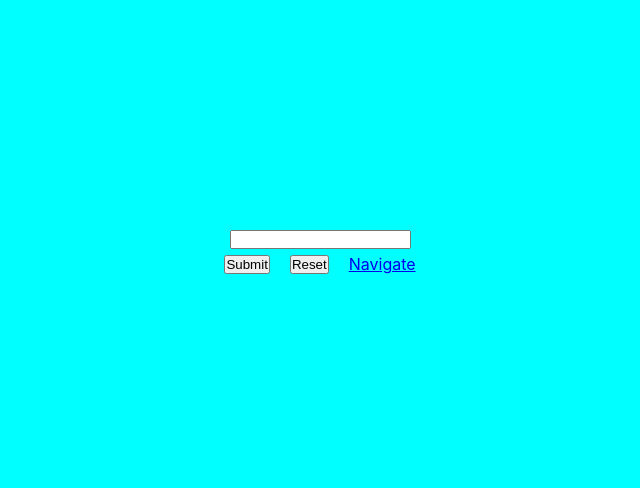
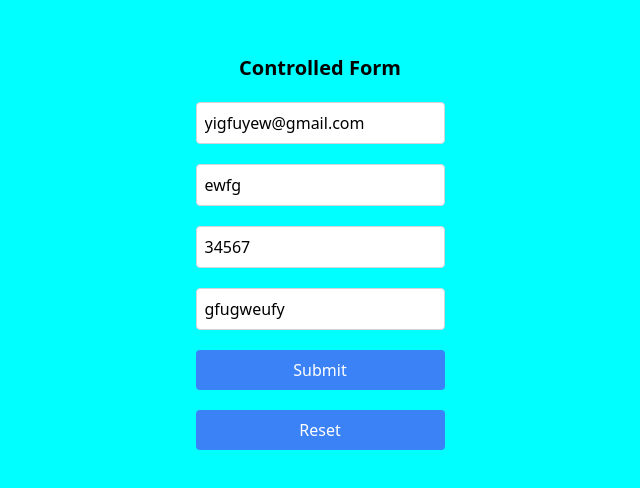
Before and after one commit to gokulappavu/Study-Material, a React (Create React App) app in the folder React/: page / in a window 1280 px wide. Shown: the part 148-636 px from the top of the page, without its empty margins (320-960 px from the left). Built offline with nearby package versions, Linux system fonts and the light colour scheme.

Commit message:
Controlled component

```diff
--- a/React/package.json
+++ b/React/package.json
@@ -35,5 +35,8 @@
       "last 1 firefox version",
       "last 1 safari version"
     ]
+  },
+  "devDependencies": {
+    "tailwindcss": "^3.4.10"
   }
 }
--- a/React/src/App.js
+++ b/React/src/App.js
@@ -11,19 +11,22 @@ import ListandKeys from "./components/Header/ListandKeys";
 import ContextFunc, {
   ParentFunc,
 } from "./components/Header/ContextComp/ContextFunc";
+import ControlledComp from "./components/Header/ControlledComponent/ControlledComp";
 
 function App() {
   return (
     <div className="App">
       <ContextFunc>
         <Routes>
-          <Route index element={<ParentComp />} />
+          <Route  element={<ParentComp />} />
 
           <Route path="/stateComp" element={<StateComp />} />
 
           <Route path="/listandkeys" element={<ListandKeys />} />
 
           <Route path="/ParentFunc" element={<ParentFunc />} />
+
+          <Route index element={<ControlledComp />} />
 
           <Route path="*" element={<h1>Not Found Error 404</h1>} />
 
--- /dev/null
+++ b/React/src/components/Header/ControlledComponent/ControlledComp.jsx
@@ -0,0 +1,101 @@
+import React, { useEffect, useState } from "react";
+
+const ControlledComp = () => {
+  const initialState = {
+    email: "",
+    userName: "",
+    mobileNumber: "",
+    address: "",
+  };
+
+  const [formData, setFormData] = useState(initialState);
+
+  const handleSubmit = (e) => {
+    e.preventDefault();
+    console.log(formData);
+  };
+
+  useEffect(() => {
+    setFormData({
+      email: "yigfuyew@gmail.com",
+      userName: "ewfg",
+      mobileNumber: "34567",
+      address: "gfugweufy",
+    });
+  }, []);
+
+  console.log('yfufuf')
+
+  const HandleReset = () => {
+    setFormData({ email: "", userName: "", mobileNumber: "", address: "" });
+  };
+
+  return (
+    <div className="w-full h-screen flex justify-center items-center">
+      <form
+        className="flex flex-col gap-5"
+        onSubmit={handleSubmit}
+        onReset={HandleReset}
+      >
+        <label className="text-center text-xl font-bold">Controlled Form</label>
+        <input
+          value={formData.email}
+          onChange={(e) => setFormData({ ...formData, email: e.target.value })}
+          placeholder="Enter email Id"
+          name="email"
+          className="p-2 border border-gray-300 rounded"
+          type="email"
+          required
+        />
+        <input
+          value={formData.userName}
+          onChange={(e) =>
+            setFormData({ ...formData, userName: e.target.value })
+          }
+          placeholder="Enter userName"
+          name="userName"
+          className="p-2 border border-gray-300 rounded"
+          type="text"
+          required
+        />
+        <input
+          value={formData.mobileNumber}
+          onChange={(e) =>
+            setFormData({ ...formData, mobileNumber: e.target.value })
+          }
+          placeholder="Enter mobile number"
+          name="mobileNumber"
+          className="p-2 border border-gray-300 rounded"
+          type="number"
+          required
+        />
+        <input
+          value={formData.address}
+          onChange={(e) =>
+            setFormData({ ...formData, address: e.target.value })
+          }
+          placeholder="Enter address"
+          name="address"
+          className="p-2 border border-gray-300 rounded"
+          type="text"
+          required
+        />
+
+        <button
+          type="submit"
+          className="w-full bg-blue-500 rounded text-white p-2"
+        >
+          Submit
+        </button>
+        <button
+          type="reset"
+          className="w-full bg-blue-500 rounded text-white p-2"
+        >
+          Reset
+        </button>
+      </form>
+    </div>
+  );
+};
+
+export default ControlledComp;
--- a/React/src/index.css
+++ b/React/src/index.css
@@ -1,13 +1,3 @@
-body {
-  margin: 0;
-  font-family: -apple-system, BlinkMacSystemFont, 'Segoe UI', 'Roboto', 'Oxygen',
-    'Ubuntu', 'Cantarell', 'Fira Sans', 'Droid Sans', 'Helvetica Neue',
-    sans-serif;
-  -webkit-font-smoothing: antialiased;
-  -moz-osx-font-smoothing: grayscale;
-}
-
-code {
-  font-family: source-code-pro, Menlo, Monaco, Consolas, 'Courier New',
-    monospace;
-}
+@tailwind base;
+@tailwind components;
+@tailwind utilities;
--- /dev/null
+++ b/React/tailwind.config.js
@@ -0,0 +1,8 @@
+/** @type {import('tailwindcss').Config} */
+module.exports = {
+  content: ["./src/**/*.{html,js,jsx}"],
+  theme: {
+    extend: {},
+  },
+  plugins: [],
+}
```
Also changed, not shown: 1 other file (tests, documents, lock files or other folders).
